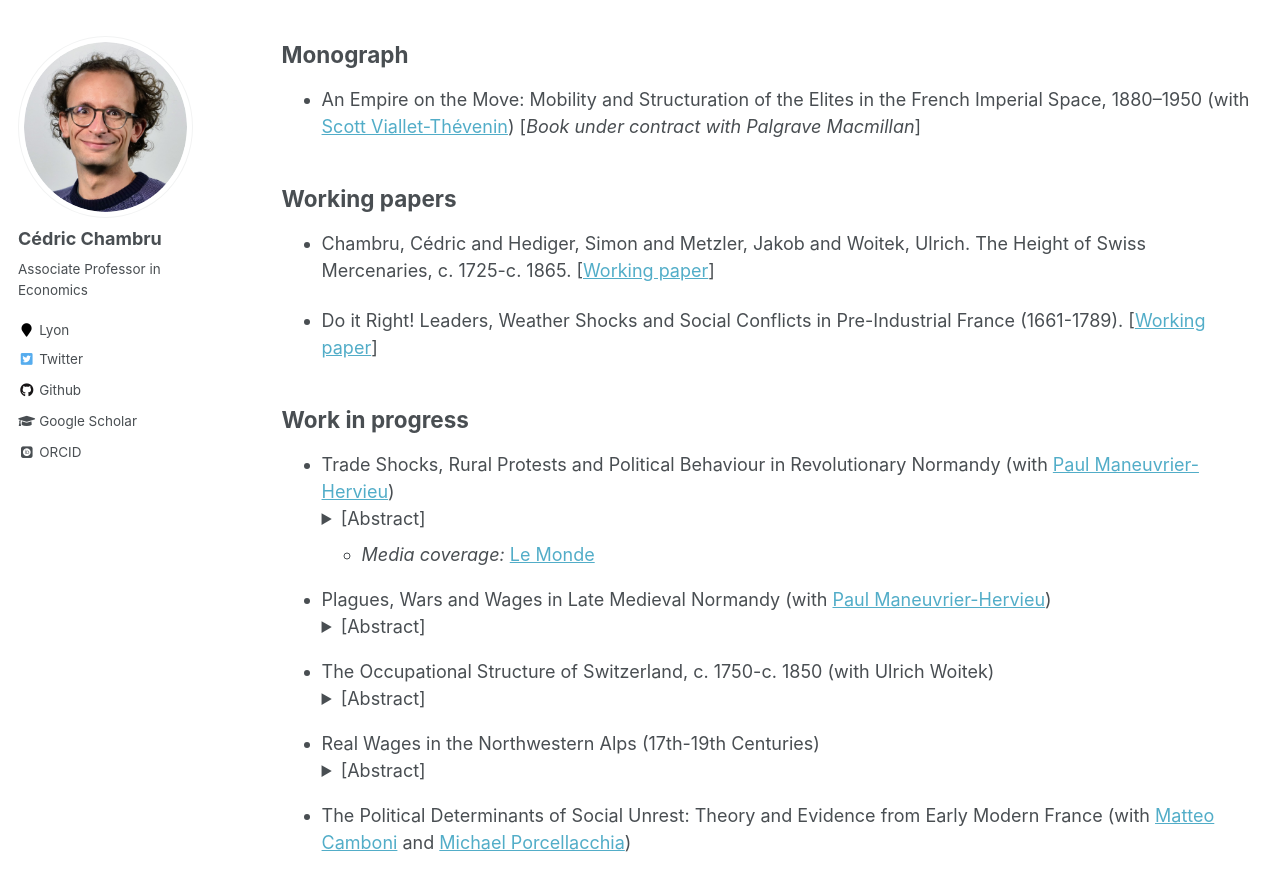
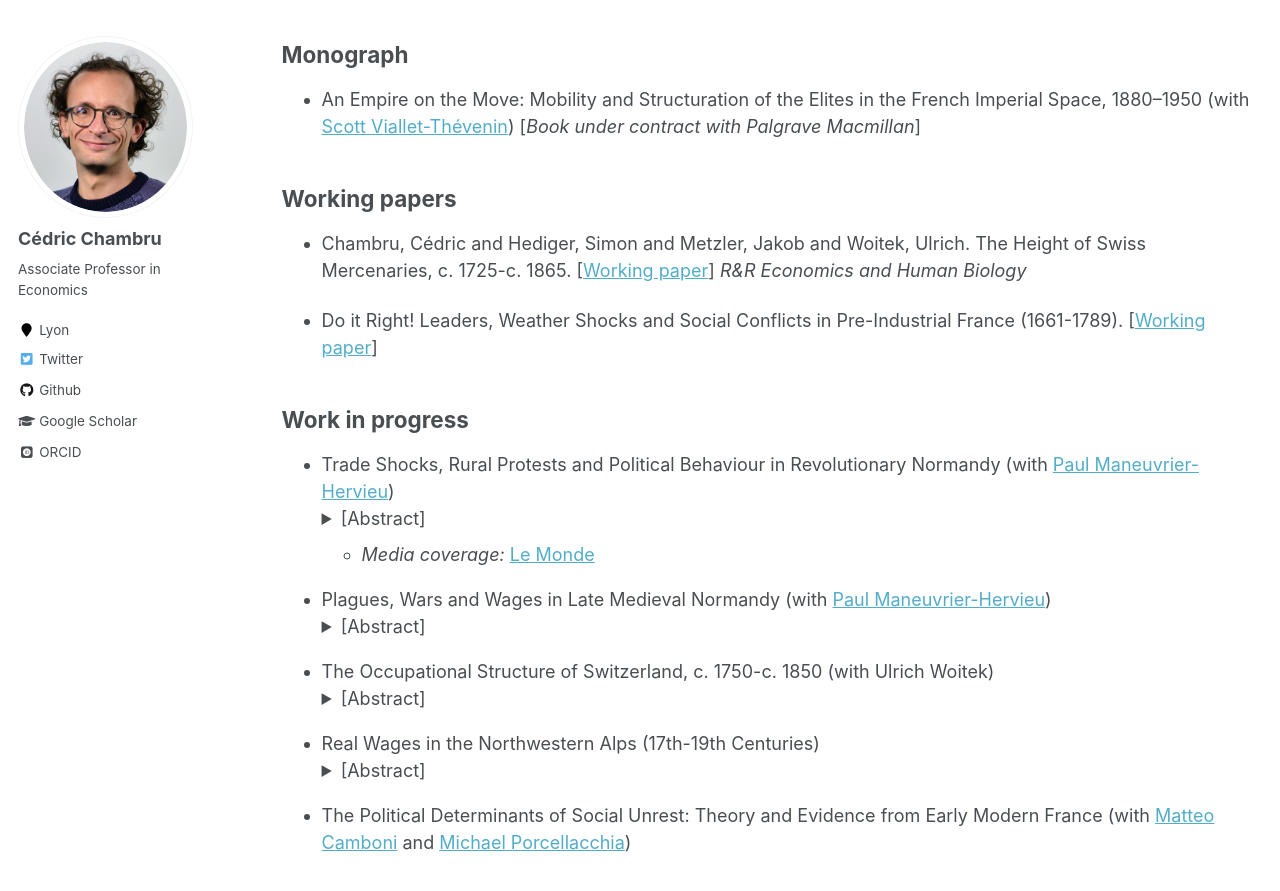
Before and after one commit to CedricChambru/CedricChambru.github.io, a Jekyll site: the page built from _pages/research.md, in a window 1280 px wide and 900 px high, scrolled down 1081 px. Shown: the top 891 px of the window. Built offline with Jekyll 4.4.1, drawn with Linux system fonts in a browser that asks for light colours; some web fonts are replaced.

Commit message:
Update research.md

```diff
--- a/_pages/research.md
+++ b/_pages/research.md
@@ -36,7 +36,7 @@ redirect_from:
 
 ## Working papers
 
-* Chambru, Cédric and Hediger, Simon and Metzler, Jakob and Woitek, Ulrich. The Height of Swiss Mercenaries, c. 1725-c. 1865. [[Working paper](https://doi.org/10.5167/uzh-278710)]
+* Chambru, Cédric and Hediger, Simon and Metzler, Jakob and Woitek, Ulrich. The Height of Swiss Mercenaries, c. 1725-c. 1865. [[Working paper](https://doi.org/10.5167/uzh-278710)]  _R&R Economics and Human Biology_
 
 * Do it Right! Leaders, Weather Shocks and Social Conflicts in Pre-Industrial France (1661-1789). [[Working paper](https://doi.org/10.5167/uzh-186150)]
 
```
